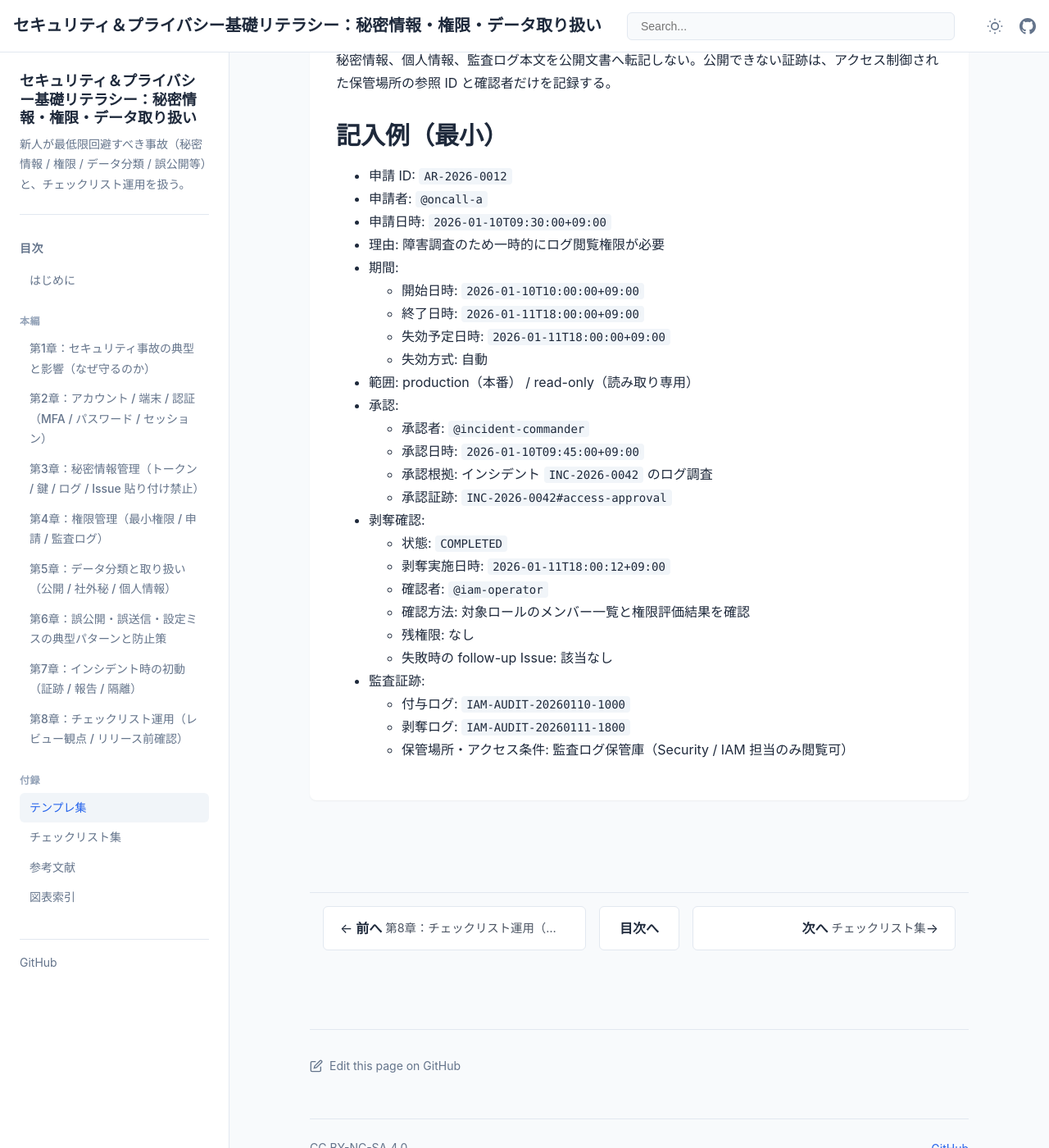
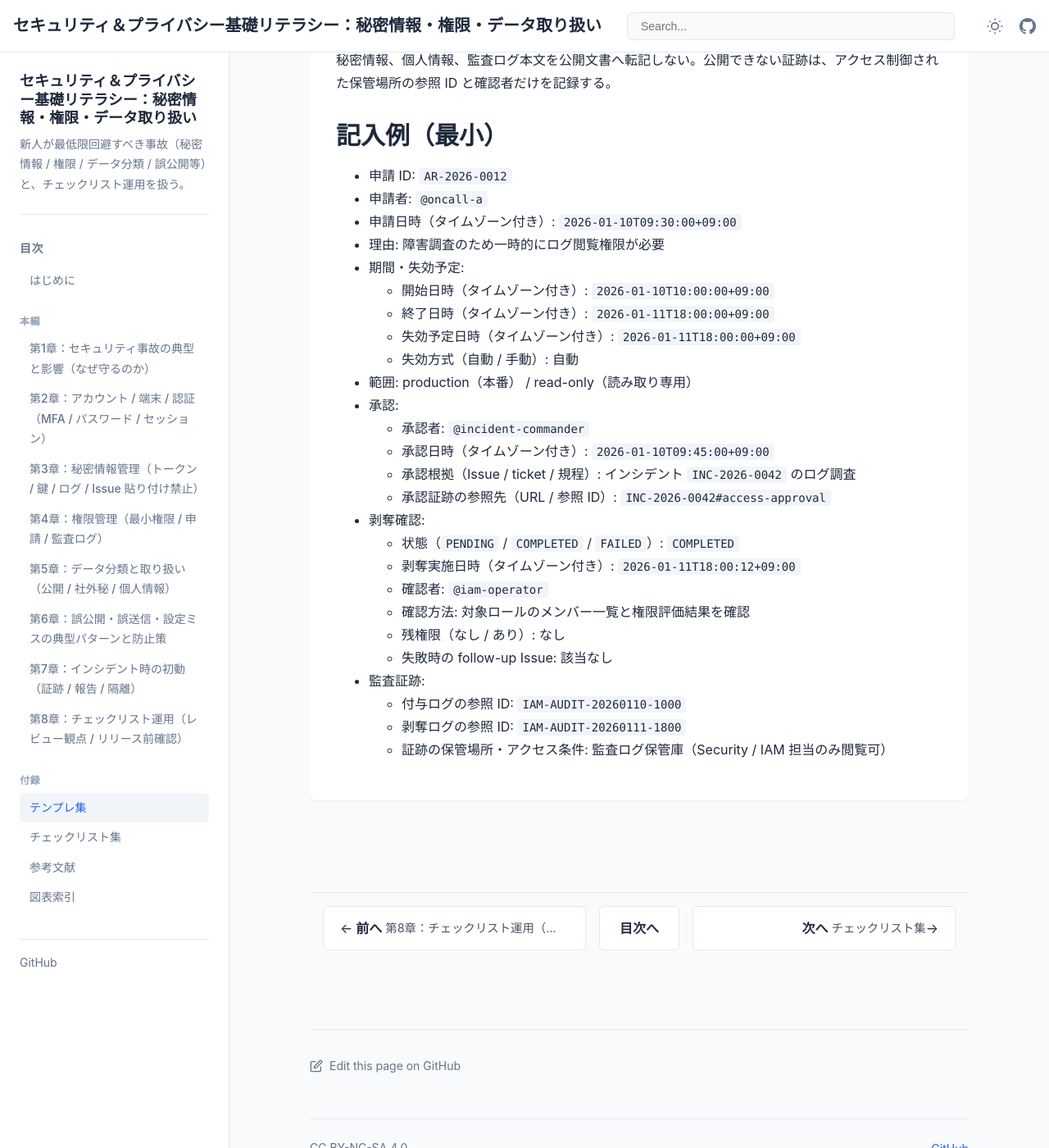
Before and after one commit to itdojp/security-privacy-literacy-book, a Jekyll site: the page built from docs/appendices/templates/access-request/index.md, in a window 1280 px wide and 1400 px high, scrolled down 1505 px. Shown: the whole window at 82% size. Built offline with Jekyll 4.4.1, drawn with Linux system fonts in a browser that asks for light colours.

Commit message:
docs: align access example field labels

```diff
--- a/docs/appendices/templates/access-request/index.md
+++ b/docs/appendices/templates/access-request/index.md
@@ -58,27 +58,27 @@ order: 911
 
 - 申請 ID: `AR-2026-0012`
 - 申請者: `@oncall-a`
-- 申請日時: `2026-01-10T09:30:00+09:00`
+- 申請日時（タイムゾーン付き）: `2026-01-10T09:30:00+09:00`
 - 理由: 障害調査のため一時的にログ閲覧権限が必要
-- 期間:
-  - 開始日時: `2026-01-10T10:00:00+09:00`
-  - 終了日時: `2026-01-11T18:00:00+09:00`
-  - 失効予定日時: `2026-01-11T18:00:00+09:00`
-  - 失効方式: 自動
+- 期間・失効予定:
+  - 開始日時（タイムゾーン付き）: `2026-01-10T10:00:00+09:00`
+  - 終了日時（タイムゾーン付き）: `2026-01-11T18:00:00+09:00`
+  - 失効予定日時（タイムゾーン付き）: `2026-01-11T18:00:00+09:00`
+  - 失効方式（自動 / 手動）: 自動
 - 範囲: production（本番） / read-only（読み取り専用）
 - 承認:
   - 承認者: `@incident-commander`
-  - 承認日時: `2026-01-10T09:45:00+09:00`
-  - 承認根拠: インシデント `INC-2026-0042` のログ調査
-  - 承認証跡: `INC-2026-0042#access-approval`
+  - 承認日時（タイムゾーン付き）: `2026-01-10T09:45:00+09:00`
+  - 承認根拠（Issue / ticket / 規程）: インシデント `INC-2026-0042` のログ調査
+  - 承認証跡の参照先（URL / 参照 ID）: `INC-2026-0042#access-approval`
 - 剥奪確認:
-  - 状態: `COMPLETED`
-  - 剥奪実施日時: `2026-01-11T18:00:12+09:00`
+  - 状態（`PENDING` / `COMPLETED` / `FAILED`）: `COMPLETED`
+  - 剥奪実施日時（タイムゾーン付き）: `2026-01-11T18:00:12+09:00`
   - 確認者: `@iam-operator`
   - 確認方法: 対象ロールのメンバー一覧と権限評価結果を確認
-  - 残権限: なし
+  - 残権限（なし / あり）: なし
   - 失敗時の follow-up Issue: 該当なし
 - 監査証跡:
-  - 付与ログ: `IAM-AUDIT-20260110-1000`
-  - 剥奪ログ: `IAM-AUDIT-20260111-1800`
-  - 保管場所・アクセス条件: 監査ログ保管庫（Security / IAM 担当のみ閲覧可）
+  - 付与ログの参照 ID: `IAM-AUDIT-20260110-1000`
+  - 剥奪ログの参照 ID: `IAM-AUDIT-20260111-1800`
+  - 証跡の保管場所・アクセス条件: 監査ログ保管庫（Security / IAM 担当のみ閲覧可）
```
